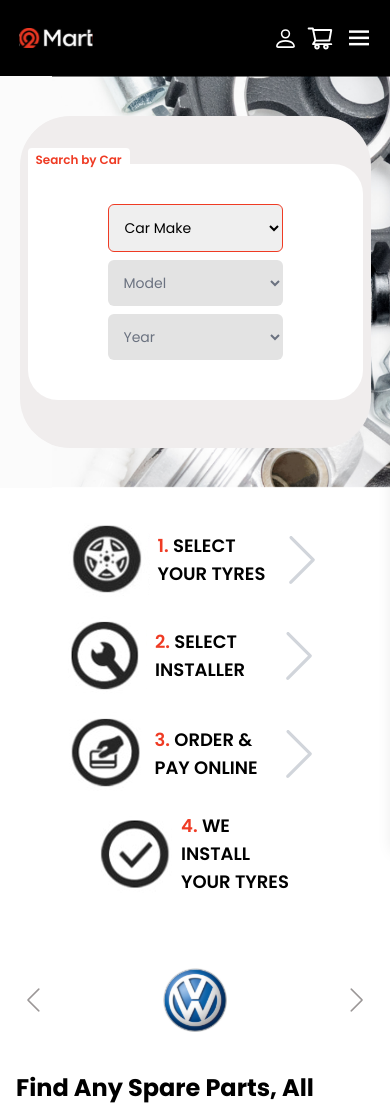
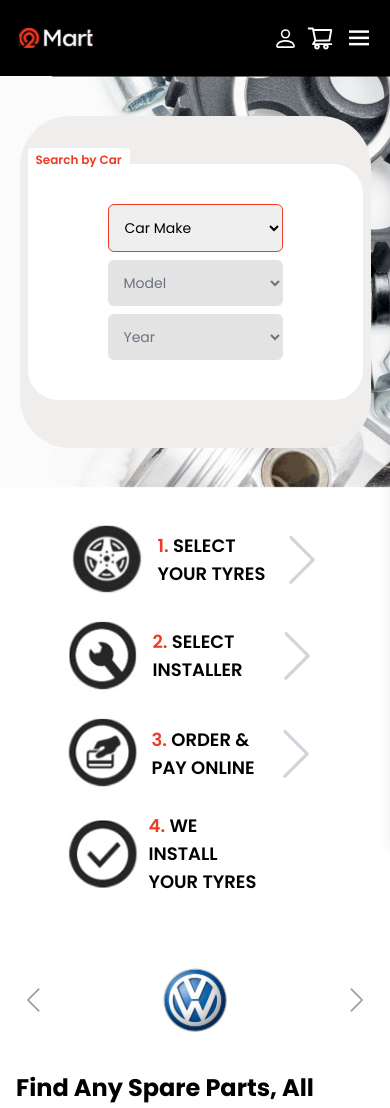
Before and after one commit to momarzouq/O2Mart, a React (Vite) app: page /rims in a window 390 px wide. Shown: the top 1108 px of the page. Built offline with nearby package versions, Linux system fonts and the light colour scheme.

Commit message:
fix responsive of steps

```diff
--- a/src/components/ProductSelectingSteps.jsx
+++ b/src/components/ProductSelectingSteps.jsx
@@ -2,7 +2,7 @@ import { SlArrowRight } from "react-icons/sl";
 
 export const SelectingSteps = ({ steps }) => {
   return (
-    <div className="flex md:flex-col justify-around md:items-center gap-4 py-8 font-semibold mb-10">
+    <div className="flex md:flex-col w-fit md:items-start justify-around mx-auto gap-4 py-8 font-semibold mb-10">
       {steps.map((step, i) => (
         <SelectingStep
           img={step.img}
```
